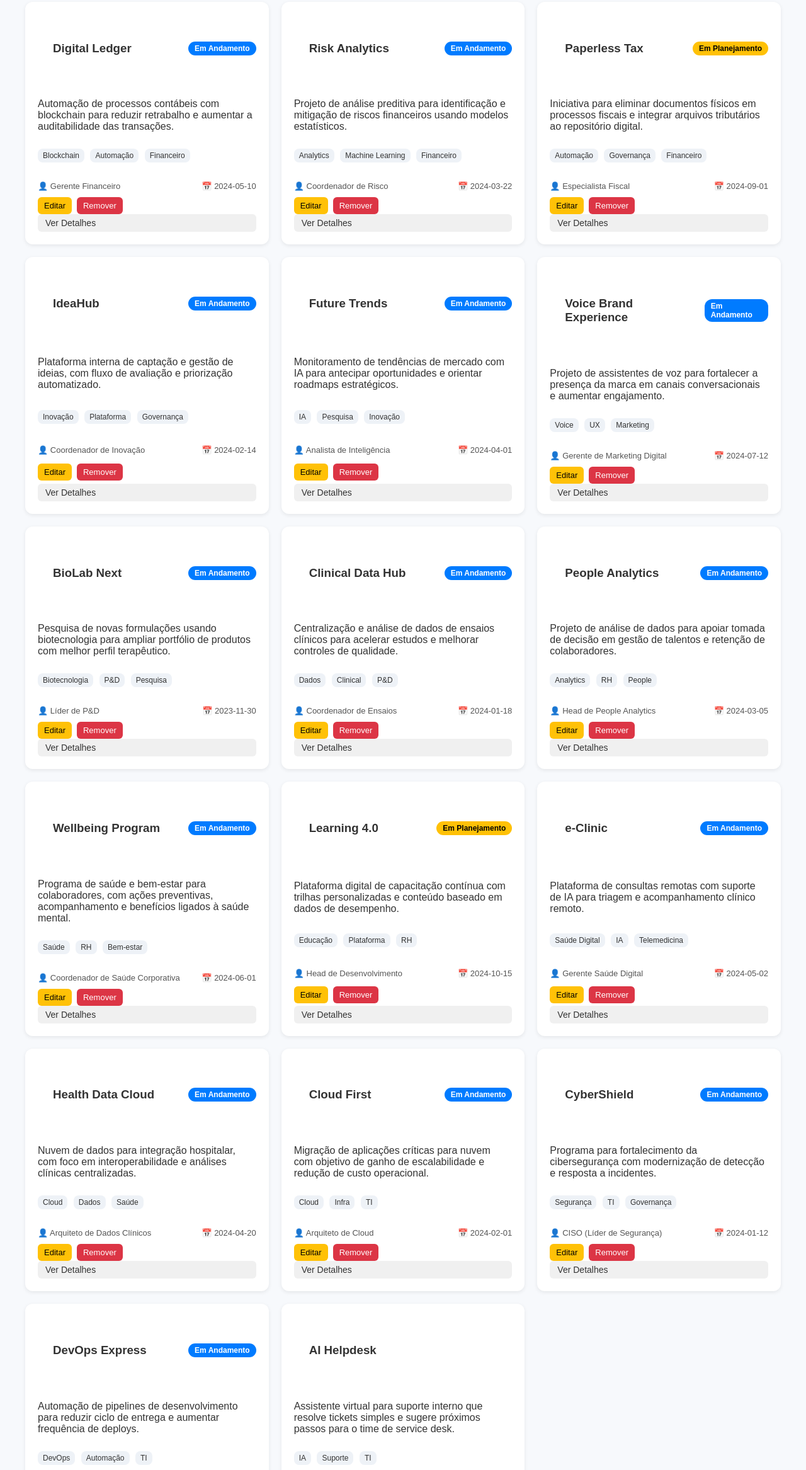
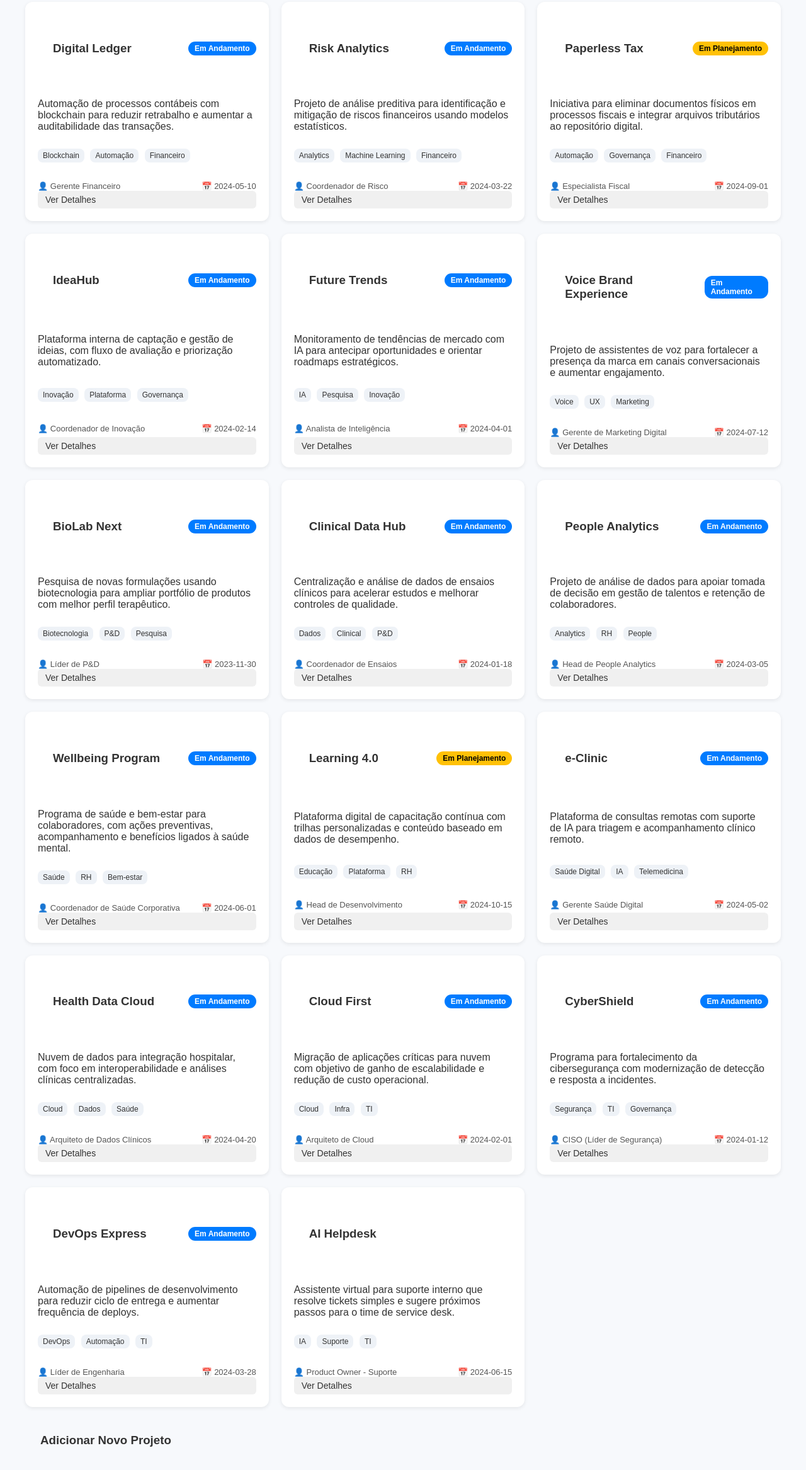
Before and after one commit to guiKD/Innovise, a plain HTML site: page index.html in a window 1280 px wide. Shown: the part 171-2505 px from the top of the page at 63% size. Drawn offline with Linux system fonts and the light colour scheme.

Commit message:
exclusao de botoes editar e remover

```diff
--- a/index.html
+++ b/index.html
@@ -39,10 +39,6 @@
       <span>👤 Gerente Financeiro</span>
       <span>📅 2024-05-10</span>
     </div>
-    <div class="actions">
-      <button class="edit-btn">Editar</button>
-      <button class="delete-btn">Remover</button>
-    </div>
     <a href="#" class="btn">Ver Detalhes</a>
   </div>
 
@@ -61,10 +57,6 @@
     <div class="card-footer">
       <span>👤 Coordenador de Risco</span>
       <span>📅 2024-03-22</span>
-    </div>
-    <div class="actions">
-      <button class="edit-btn">Editar</button>
-      <button class="delete-btn">Remover</button>
     </div>
     <a href="#" class="btn">Ver Detalhes</a>
   </div>
@@ -85,10 +77,6 @@
       <span>👤 Especialista Fiscal</span>
       <span>📅 2024-09-01</span>
     </div>
-    <div class="actions">
-      <button class="edit-btn">Editar</button>
-      <button class="delete-btn">Remover</button>
-    </div>
     <a href="#" class="btn">Ver Detalhes</a>
   </div>
 
@@ -107,10 +95,6 @@
     <div class="card-footer">
       <span>👤 Coordenador de Inovação</span>
       <span>📅 2024-02-14</span>
-    </div>
-    <div class="actions">
-      <button class="edit-btn">Editar</button>
-      <button class="delete-btn">Remover</button>
     </div>
     <a href="#" class="btn">Ver Detalhes</a>
   </div>
@@ -131,10 +115,6 @@
       <span>👤 Analista de Inteligência</span>
       <span>📅 2024-04-01</span>
     </div>
-    <div class="actions">
-      <button class="edit-btn">Editar</button>
-      <button class="delete-btn">Remover</button>
-    </div>
     <a href="#" class="btn">Ver Detalhes</a>
   </div>
 
@@ -153,10 +133,6 @@
     <div class="card-footer">
       <span>👤 Gerente de Marketing Digital</span>
       <span>📅 2024-07-12</span>
-    </div>
-    <div class="actions">
-      <button class="edit-btn">Editar</button>
-      <button class="delete-btn">Remover</button>
     </div>
     <a href="#" class="btn">Ver Detalhes</a>
   </div>
@@ -177,10 +153,6 @@
       <span>👤 Líder de P&D</span>
       <span>📅 2023-11-30</span>
     </div>
-    <div class="actions">
-      <button class="edit-btn">Editar</button>
-      <button class="delete-btn">Remover</button>
-    </div>
     <a href="#" class="btn">Ver Detalhes</a>
   </div>
 
@@ -199,10 +171,6 @@
     <div class="card-footer">
       <span>👤 Coordenador de Ensaios</span>
       <span>📅 2024-01-18</span>
-    </div>
-    <div class="actions">
-      <button class="edit-btn">Editar</button>
-      <button class="delete-btn">Remover</button>
     </div>
     <a href="#" class="btn">Ver Detalhes</a>
   </div>
@@ -223,10 +191,6 @@
       <span>👤 Head de People Analytics</span>
       <span>📅 2024-03-05</span>
     </div>
-    <div class="actions">
-      <button class="edit-btn">Editar</button>
-      <button class="delete-btn">Remover</button>
-    </div>
     <a href="#" class="btn">Ver Detalhes</a>
   </div>
 
@@ -245,10 +209,6 @@
     <div class="card-footer">
       <span>👤 Coordenador de Saúde Corporativa</span>
       <span>📅 2024-06-01</span>
-    </div>
-    <div class="actions">
-      <button class="edit-btn">Editar</button>
-      <button class="delete-btn">Remover</button>
     </div>
     <a href="#" class="btn">Ver Detalhes</a>
   </div>
@@ -269,10 +229,6 @@
       <span>👤 Head de Desenvolvimento</span>
       <span>📅 2024-10-15</span>
     </div>
-    <div class="actions">
-      <button class="edit-btn">Editar</button>
-      <button class="delete-btn">Remover</button>
-    </div>
     <a href="#" class="btn">Ver Detalhes</a>
   </div>
 
@@ -291,10 +247,6 @@
     <div class="card-footer">
       <span>👤 Gerente Saúde Digital</span>
       <span>📅 2024-05-02</span>
-    </div>
-    <div class="actions">
-      <button class="edit-btn">Editar</button>
-      <button class="delete-btn">Remover</button>
     </div>
     <a href="#" class="btn">Ver Detalhes</a>
   </div>
@@ -315,10 +267,6 @@
       <span>👤 Arquiteto de Dados Clínicos</span>
       <span>📅 2024-04-20</span>
     </div>
-    <div class="actions">
-      <button class="edit-btn">Editar</button>
-      <button class="delete-btn">Remover</button>
-    </div>
     <a href="#" class="btn">Ver Detalhes</a>
   </div>
 
@@ -337,10 +285,6 @@
     <div class="card-footer">
       <span>👤 Arquiteto de Cloud</span>
       <span>📅 2024-02-01</span>
-    </div>
-    <div class="actions">
-      <button class="edit-btn">Editar</button>
-      <button class="delete-btn">Remover</button>
     </div>
     <a href="#" class="btn">Ver Detalhes</a>
   </div>
@@ -361,10 +305,6 @@
       <span>👤 CISO (Líder de Segurança)</span>
       <span>📅 2024-01-12</span>
     </div>
-    <div class="actions">
-      <button class="edit-btn">Editar</button>
-      <button class="delete-btn">Remover</button>
-    </div>
     <a href="#" class="btn">Ver Detalhes</a>
   </div>
 
@@ -384,10 +324,6 @@
       <span>👤 Líder de Engenharia</span>
       <span>📅 2024-03-28</span>
     </div>
-    <div class="actions">
-      <button class="edit-btn">Editar</button>
-      <button class="delete-btn">Remover</button>
-    </div>
     <a href="#" class="btn">Ver Detalhes</a>
   </div>
 
@@ -406,10 +342,6 @@
     <div class="card-footer">
       <span>👤 Product Owner - Suporte</span>
       <span>📅 2024-06-15</span>
-    </div>
-    <div class="actions">
-      <button class="edit-btn">Editar</button>
-      <button class="delete-btn">Remover</button>
     </div>
     <a href="#" class="btn">Ver Detalhes</a>
   </div>
```
